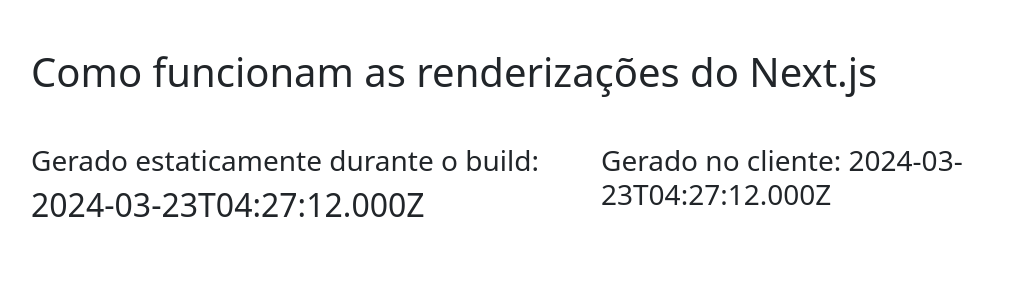
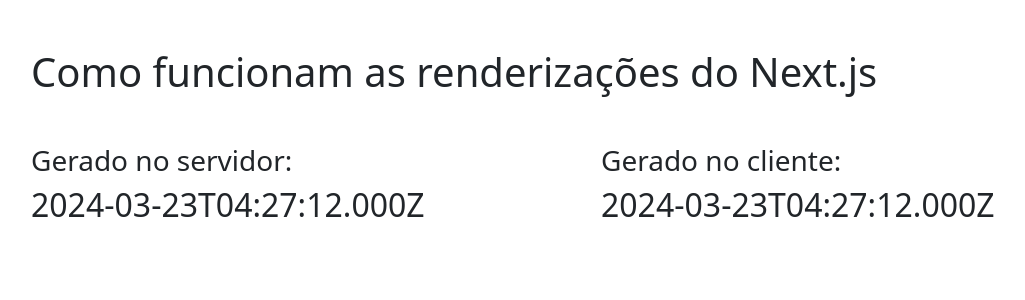
Before and after one commit to jessemp3/black-nextjs, a Next.js app: page /static in a window 1280 px wide. Shown: the top 300 px of the page, without its empty margins (51-1076 px from the left). Built offline with nearby package versions, Linux system fonts and the light colour scheme; no server answers.

Commit message:
alterações kssk

```diff
--- a/src/pages/static.tsx
+++ b/src/pages/static.tsx
@@ -1,10 +1,10 @@
-// pages/static.tsx
+// pages/dynamic.tsx
 
-import { GetStaticProps, NextPage } from "next"
+import { GetServerSideProps, GetStaticProps, NextPage } from "next"
 import { ReactNode, useEffect, useState } from "react"
 import { Col, Container, Row } from "reactstrap"
 
-type ApiResponse = {
+interface ApiResponse {
   name: string
   timestamp: Date
 }
@@ -19,19 +19,20 @@
   }
 }
 
-const Static: NextPage = (props : {
+
+const Static: NextPage = (props: {
     children?: ReactNode
-  staticData: ApiResponse
+    staticData?: ApiResponse
 }) => {
-  const [clientSideData, setClientSideData] = useState<ApiResponse>()
+  const [clientSideDate , setClientSideDate] = useState<ApiResponse>()
 
   useEffect(() => {
     fetchData()
-  }, [])
+  } , [])
 
   const fetchData = async () => {
-    const data = await fetch(`/api/hello`).then(res => res.json())
-    setClientSideData(data)
+    const date = await fetch("api/hello").then(res => res.json())
+    setClientSideDate(date)
   }
 
   return (
@@ -43,7 +44,7 @@
       <Row>
         <Col>
           <h3>
-            Gerado estaticamente durante o build:
+            Gerado no servidor:
           </h3>
           <h2>
           {props.staticData?.timestamp.toString()}
@@ -52,8 +53,9 @@
 
         <Col>
           <h3>
-            Gerado no cliente: {clientSideData?.timestamp}
+            Gerado no cliente:
           </h3>
+          <h2>{clientSideDate?.timestamp.toString()}</h2>
         </Col>
       </Row>
     </Container>
@@ -61,5 +63,3 @@
 }
 
 export default Static
-
-// a
```
Lines whose indentation alone changed are shown as unchanged.
